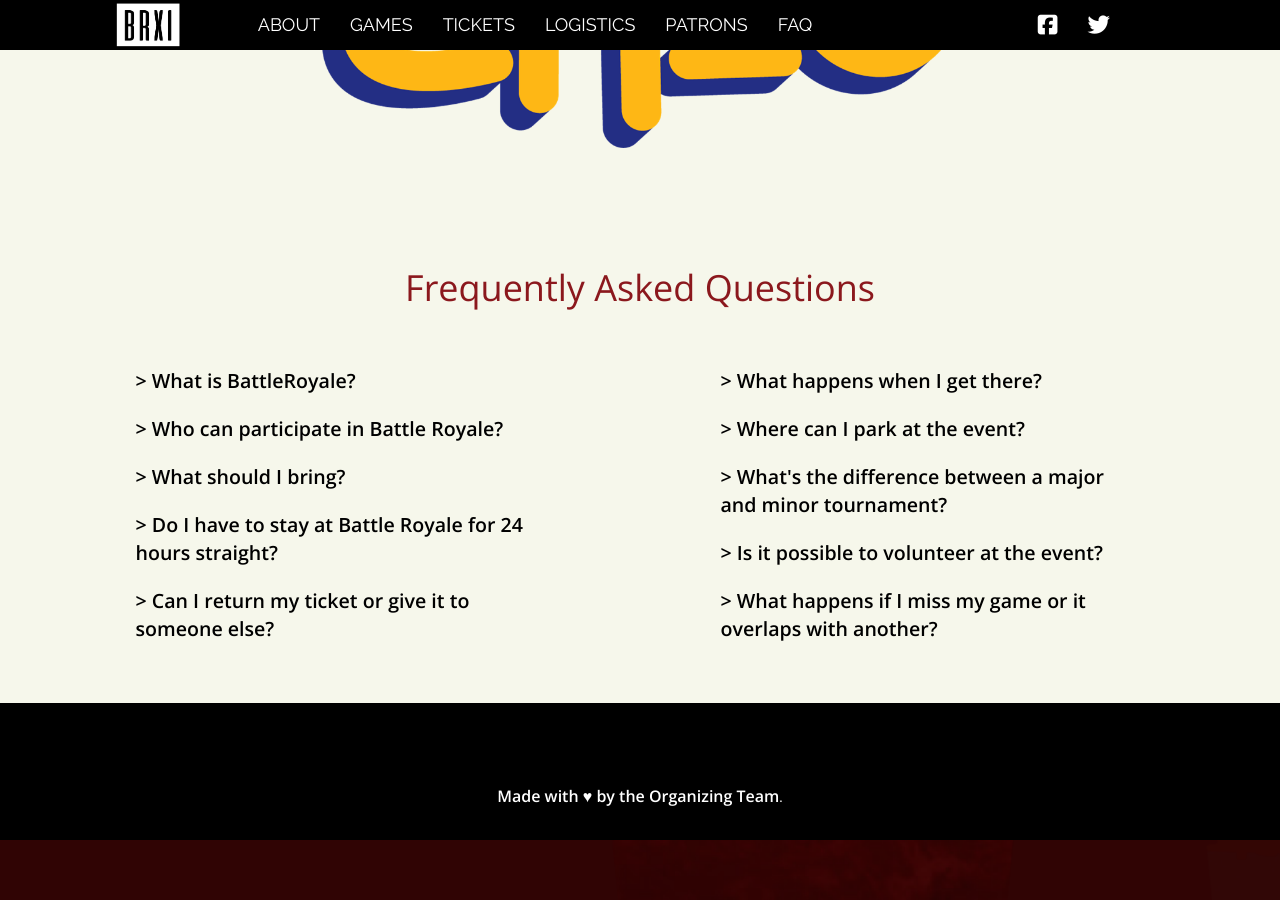
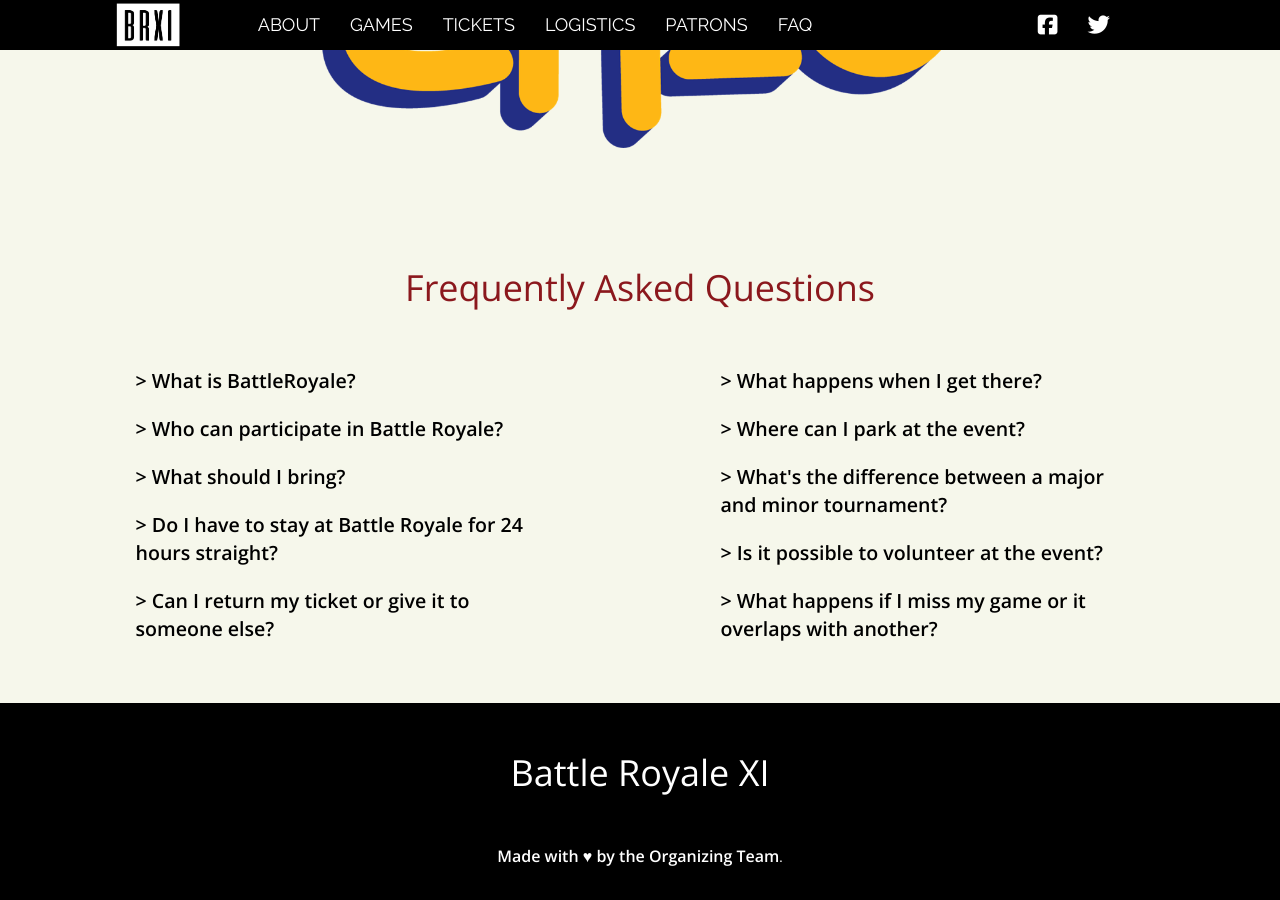
Before and after one commit to BattleRoyaleOttawa/battleroyale.ca, a Jekyll site: the page built from index.html, in a window 1280 px wide and 900 px high, scrolled down 4045 px. Built offline with Jekyll 4.4.1, drawn with Linux system fonts in a browser that asks for light colours; nearby versions of some CDN libraries; comment, search, counter and statistics services are not loaded.

Commit message:
fix title

```diff
--- a/_config.yml
+++ b/_config.yml
@@ -16,6 +16,8 @@ style:
 
 # Event information.
 event:
+  name:        "Battle Royale XI"
+  description: "24 Hour LAN Party!"
   # Frequently asked questions.
   faq_left:
     - question: "> What is BattleRoyale?"
```
